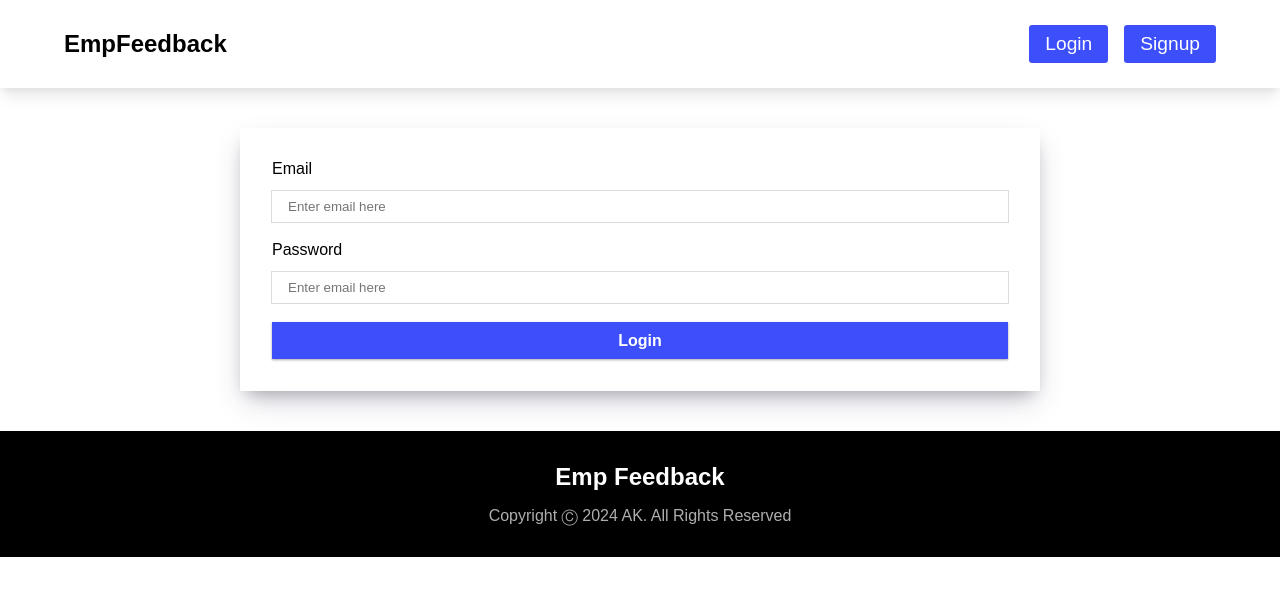
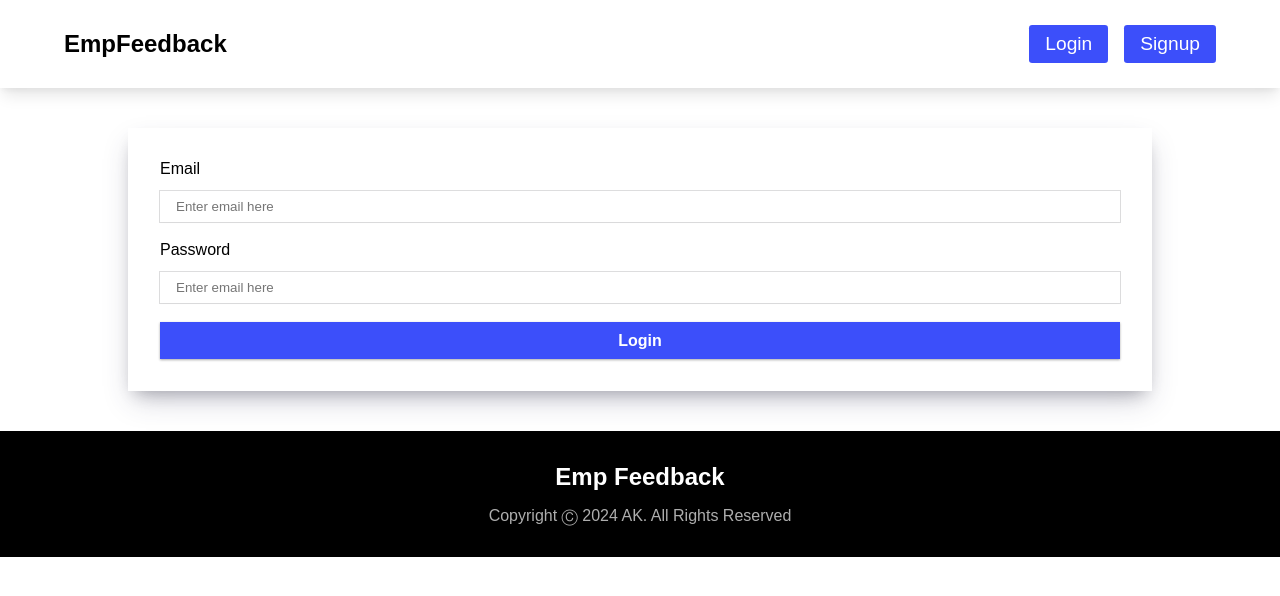
Before and after one commit to Akokashte/empManagerFrontend, a React (Create React App) app: page /login in a window 1280 px wide. Shown: the top 596 px of the page. Built offline with nearby package versions, Linux system fonts and the light colour scheme; no server answers.

Commit message:
hi final

```diff
--- a/src/styles/loginPage.css
+++ b/src/styles/loginPage.css
@@ -1,6 +1,6 @@
 .login_section{
     margin: 0 auto;
-    width: 50rem;
+    width: 80%;
     height: fit-content;
 }
 
```
